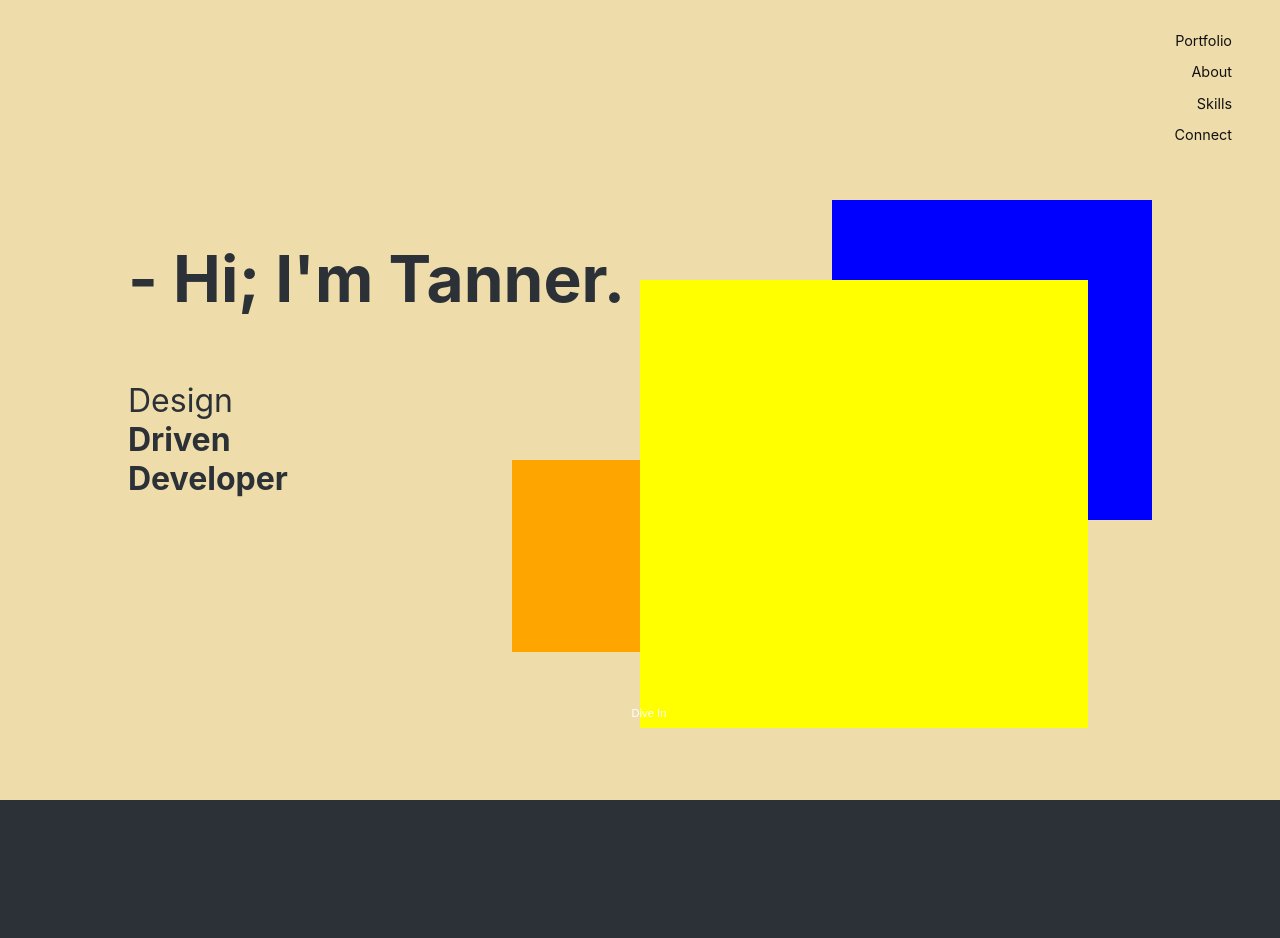
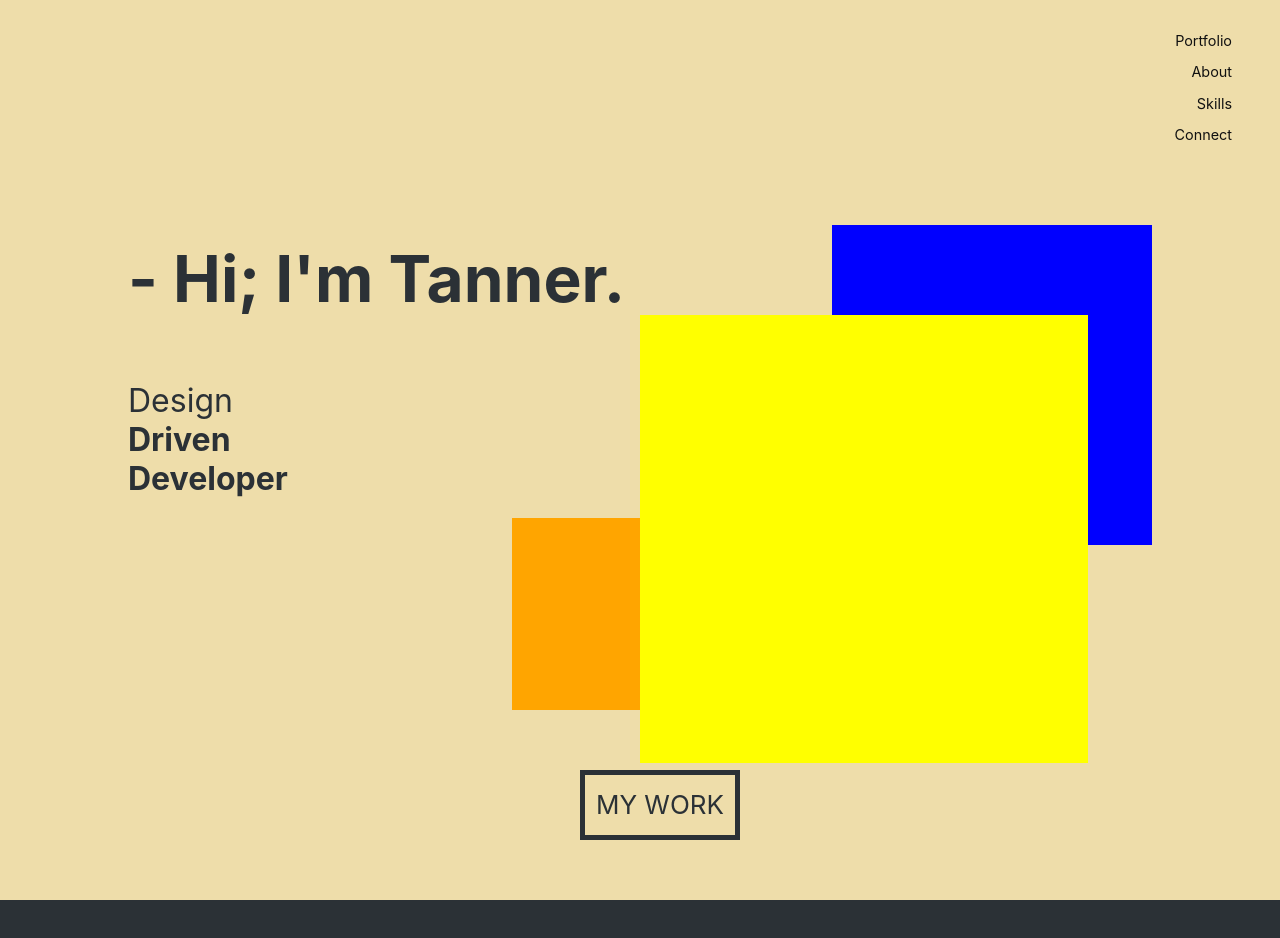
Before and after one commit to torourke14/portfolio-site, a React (Create React App) app in the folder tanners_website/: page / in a window 1280 px wide. Shown: the top 938 px of the page. Built offline with nearby package versions, Linux system fonts and the light colour scheme.

Commit message:
Added *styled* portfolio linking arrow

```diff
--- a/tanners_website/src/pages/Landing.css
+++ b/tanners_website/src/pages/Landing.css
@@ -2,7 +2,7 @@
 
 
 /* Hero Image Styling */
-#hero-container {
+#landing-container {
     /*opacity: 0; position: absolute */
     /* !!!! Take away once works dev finished */
     background-color: #EEDDAA;
@@ -13,9 +13,11 @@
     margin: 0 auto;
     overflow: hidden;
 }
-#content-container {
+#landing-content {
     word-wrap: break-word;
     min-height: 100vh;
+    height: 100%;
+
 }
 
     /* Global styling */
@@ -64,7 +66,7 @@
                 position: absolute;
             }
 
-            .pre {
+            .hero-img.pre {
                 width: 25%;
                 padding-top: 25%;
                 /*.. MUST be same to maintain aspect ratio*/
@@ -76,7 +78,7 @@
                 background-size: contain;
                 object-fit: contain;
             }
-            .main {
+            .hero-img.main {
                 width: 35%;
                 padding-top: 35%;
                 /*.. MUST be same to maintain aspect ratio*/
@@ -88,7 +90,7 @@
                 background-size: contain;
                 object-fit: contain;
             }
-            .post {
+            .hero-img.post {
                 width: 15%;
                 padding-top: 15%;
                 /*.. MUST be same to maintain aspect ratio*/
@@ -146,66 +148,66 @@
             -webkit-transform: scale(1.05);
         }
 
-    /* Down Scroll button */
-    button.trigger {
-        position: fixed;
+/* === Down Scroll button === */
+.linkDown {
+    position: relative;
+    width: 100%;
+    min-height: 100px;
+    padding-top: 40px;
     bottom: 40px;
+}
+.landingLinkBox {
+    position: relative;
+    z-index: 1000;
     left: 50%;
-        z-index: 5000;
-        display: block;
-        margin-left: -0.5em;
-        padding: 0;
-        width: 1em;
-        height: 1em;
-        border: none;
-        background: transparent;
-        color: transparent;
-        font-size: 2em;
+    margin-top: -30px;
+    margin-left: -60px;
+    display: block; /*inline-block*/
+    font-size: 26px;
+    color: #2b3136;
+    text-align: center;
+    width: 160px;
+    height: 70px;
+    line-height: 60px;
+    border: 5px solid #2b3136;
+    overflow: hidden;
+    text-transform: uppercase;
     cursor: pointer;
+    transition: width 0.5s ease-in-out,
+            margin 0.5s ease-in-out,
+            border-radius 0.25s ease-in-out
+            color 0.25s ease-in-out;
 }
-    .container:not(.notrans) button.trigger {
-        -webkit-transition: opacity 0.3s 0.5s;
-        transition: opacity 0.3s 0.5s;
+
+.arrow {
+    position: absolute;
+    z-index: 1000;
+    overflow: hidden;
+    display: inline-block;
+    color: #2b3136;
+    top: -50%;
+    left: calc(50% - 11.3px); /*quick fix*/
+    transform: translate(50%, -50%);
+    margin-top: -6px;
 }
-        button.trigger::before {
-            position: absolute;
-            bottom: 100%;
-            left: -100%;
-            padding: 0.8em;
-            width: 300%;
-            color: #fff;
-            content: attr(data-info);
-            font-size: 0.35em;
-            -webkit-backface-visibility: hidden;
-            backface-visibility: hidden;
+
+.landingLinkBox:hover {
+    width: 70px;
+    margin-left: -30px;
+    border-radius: 50px;
+    color: rgba(43, 49, 54, 0); /*#2b3136*/
+    transition: width 0.5s ease-in-out,
+            margin 0.5s ease-in-out,
+            border-radius 0.25s ease-in-out,
+            color 0.25s ease-in-out 0.25s;
     }
-        button.trigger:focus {
-            outline: none;
+    .landingLinkBox:hover .arrow {
+        animation: arrowDown 1s cubic-bezier(0.0, 0.6, 1.0, 0.4) infinite 0.5s;
     }
-        button.trigger span {
-            position: relative;
-            display: block;
-            overflow: hidden;
-            width: 100%;
-            height: 100%;
-            }
-            button.trigger span::before {
-                position: absolute;
-                top: 0;
-                left: 0;
-                width: 100%;
-                height: 100%;
-                color: #fff;
-                content: "\e097";
-                text-transform: none;
-                font-weight: normal;
-                font-style: normal;
-                font-variant: normal;
-                font-family: 'icomoon';
-                line-height: 1;
-                speak: none;
-                -webkit-font-smoothing: antialiased;
-                -moz-osx-font-smoothing: grayscale;
+
+    @keyframes arrowDown {
+        0%   { transform: translateY(70px); }
+        100% { transform: translateY(-50px); }
     }
 /* end ----- */
 
@@ -242,85 +244,6 @@
             font-family: 'Arial Black', serif;
             /*padding: 96px 0 0 5%;*/
         }
-
-/* arrow
-#arrow-container {
-        position: relative; z-index: 20;
-        // NEW stack-context
-        width: 100px;
-        height: 100px;
-        left: 25%;
-        bottom: 25%;
-        margin: 0;
-        cursor: pointer;
-        }
-
-        .arrow-1 {
-            width: 100px;
-            height: 100px;
-            background: #006064;
-            opacity: 0.5;
-            border-radius: 50%;
-
-        }
-        .arrow-2 {
-            width: 60px;
-            height: 60px;
-            background: #00BCD4;
-            border-radius: 50%;
-            position: absolute;
-
-            top: 20px;
-            left: 20px;
-            display: table;
-            }
-
-            .arrow-2:before {
-                width: 52px;
-                height: 52px;
-                content: '';
-                border: 2px solid #006064;
-                border-radius: 50%;
-                position: absolute;
-                top: 2px;
-                left: 2px;
-            }
-            .arrow-2 .fa {
-                font-size: 2em;
-                display: table-cell;
-                vertical-align: middle;
-                text-align: center;
-                color: #006064;
-            }
-
-            .animate__animated.animate__hinge {
-                -webkit-animation-duration: 2s;
-                animation-duration: 2s;
-            }
-            .animate__zoomIn {
-                -webkit-animation-name: zoomIn;
-                animation-name: zoomIn;
-            }
-            @-webkit-keyframes zoomIn {
-                0% {
-                    opacity: 0;
-                    -webkit-transform: scale3d(.4, .4, .4);
-                            transform: scale3d(.4, .4, .4);
-                }
-                50% { opacity: 0.5; }
-                100% { opacity: 1; }
-            }
-            @keyframes zoomIn {
-                0% {
-                    opacity: 0;
-                    -webkit-transform: scale3d(.4, .4, .4);
-                            transform: scale3d(.4, .4, .4);
-                }
-                50% { opacity: 0.5; }
-                100% { opacity: 1; }
-            }
-*/
-
 
 /* ===== My Works Styling ===== */
 /*#WorksIntro {
--- a/tanners_website/src/pages/Landing.js
+++ b/tanners_website/src/pages/Landing.js
@@ -2,16 +2,16 @@
 import React, { useState, useEffect } from 'react';
 import './Landing.css';
 import 'animate.css';
+import scrollToComponent from 'react-scroll-to-component';
 
-//Files
 import Resume from '../files/Resume__Tanner-ORourke.pdf';
 
 // Pages
 import FloatingNav from '../components/FloatingNav';
 import Portfolio from "./Portfolio";
 
-import scrollToComponent from 'react-scroll-to-component';
-
+import { FontAwesomeIcon } from '@fortawesome/react-fontawesome';
+import { faArrowDown } from "@fortawesome/free-solid-svg-icons";
 
 /*
 * ===== TO ADD =====
@@ -44,20 +44,27 @@ class Landing extends React.Component {
                 return (
                 <div id="Landing" className="panel__Landing">
                     <NavigatorIntersectionObserver>
-                        <div id="hero-container">
-                            <div id="content-container">
+                        <div id="landing-container">
+                            <div id="landing-content">
                                 <div className="callout-container">
                                     <div className="rotating-text">
-                                        <h1>- Hi; I'm Tanner.</h1>
+                                        <h1>- Hi; I'm&nbsp;Tanner.</h1>
                                         <h2><b>Driven</b></h2>
                                     </div>
                                 </div>
                                 <HeroImgGallery />
                             </div>
 
-                            <button class="trigger" data-info="Dive In" onClick={ console.log("going down!") }>
-                                <span>Trigger</span>
-                            </button>
+                            <div className="linkDown">
+                                <span className="landingLinkBox"
+                                    onClick={ console.log("going down!") }>
+                                    My Work
+                                    <span className="arrow">
+                                    <FontAwesomeIcon icon={faArrowDown} />
+                                </span>
+                                </span>
+
+                            </div>
                         </div>
                     </NavigatorIntersectionObserver>
 
```
Lines whose indentation alone changed are shown as unchanged.
